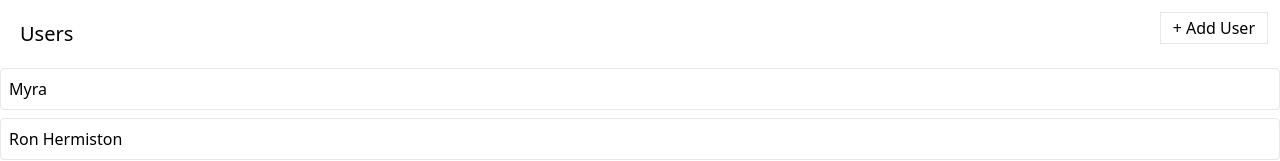
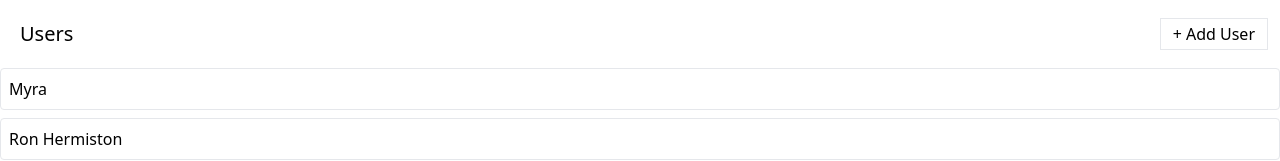
Before and after one commit to MichaelWiss/media, a React (Create React App) app: page / in a window 1280 px wide. Shown: the top 161 px of the page. Built offline with nearby package versions, Linux system fonts and the light colour scheme; data requests are answered from the project's data file.

Commit message:
removeUser

```diff
--- a/src/components/UsersList.js
+++ b/src/components/UsersList.js
@@ -41,7 +41,7 @@ function UsersList() {
 
 
   return <div>
-  <div className="flex flex-row justify-between m-3">
+  <div className="flex flex-row justify-between items-center m-3">
     <h1 className="m-2 text-xl">Users</h1>
       <Button loading={isCreatingUser} onClick={handleUserAdd}>
         + Add User
--- /dev/null
+++ b/src/store/thunks/removeUser.js
@@ -0,0 +1,8 @@
+import { createAsyncThunk } from "@reduxjs/toolkit";
+import axios from "axios";
+
+const removeUser = createAsyncThunk('users/remove', async () => {
+    const response = await axios.delete(`http://localhost:3005/users/${user.id}`);
+
+    return response.data;
+});
```
